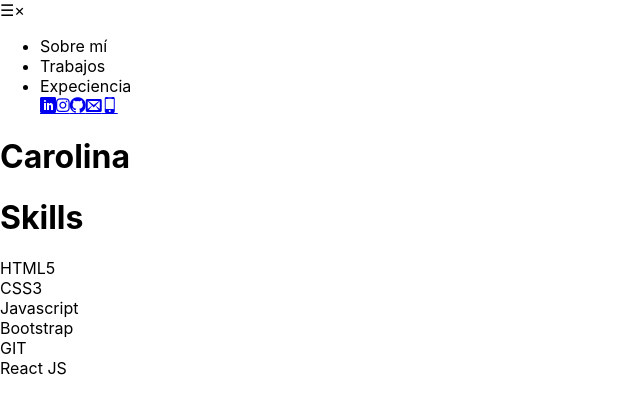
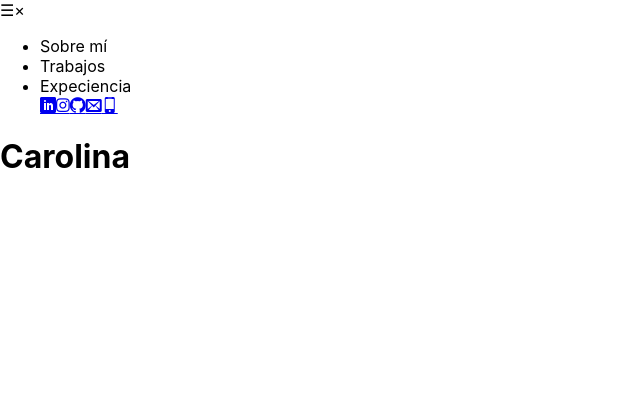
Before and after one commit to CBMaio/Portfolio, a React (Create React App) app: page / in a window 1280 px wide. Shown: the top 414 px of the page, without its empty margins (0-640 px from the left). Built offline with nearby package versions, Linux system fonts and the light colour scheme; a web font is replaced by a local one.

Commit message:
Importación de Switch, Router y Route para enlace interno entre componentes, e importamos nuevo componente de descripción personal

```diff
--- a/src/App.js
+++ b/src/App.js
@@ -1,15 +1,21 @@
-import React from 'react';
+import React, { Component } from 'react';
 import Main from './Componentes/Main'
-import Profile from './Componentes/Section-about-me';
+import SectionSkills from './Componentes/Section-habilidades';
+import AboutMeBox from './Componentes/AboutMe';
 import { BrowserRouter as Router, Switch, Route } from 'react-router-dom';
 
 function App() {
+
   return (
-    <div>
-      <Main/>
-      <Profile/>
-    </div>
-  );
+
+       <Router>
+         <Switch>
+             <Route path="/" exact component={Main}/>
+             <Route path="/skills" component={SectionSkills}/>
+             <Route path="/aboutMe" component={AboutMeBox}/>
+         </Switch>
+       </Router>
+   );
 }
 
 export default App;
```
